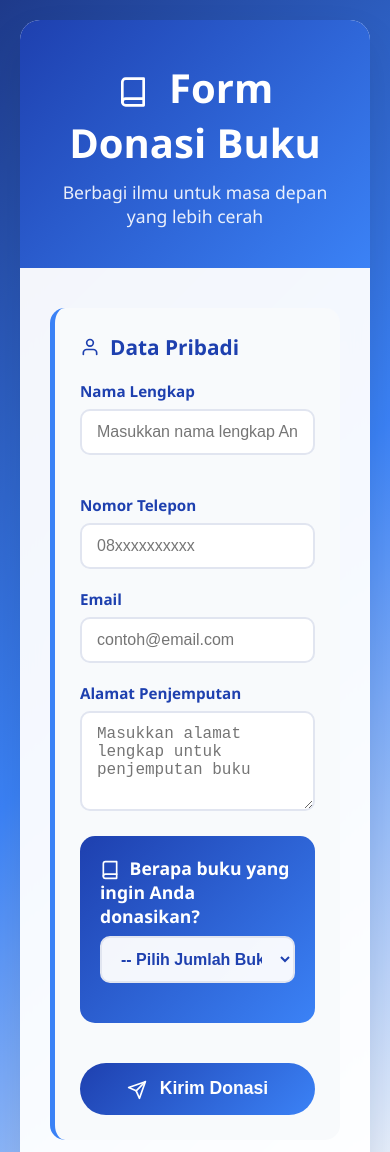
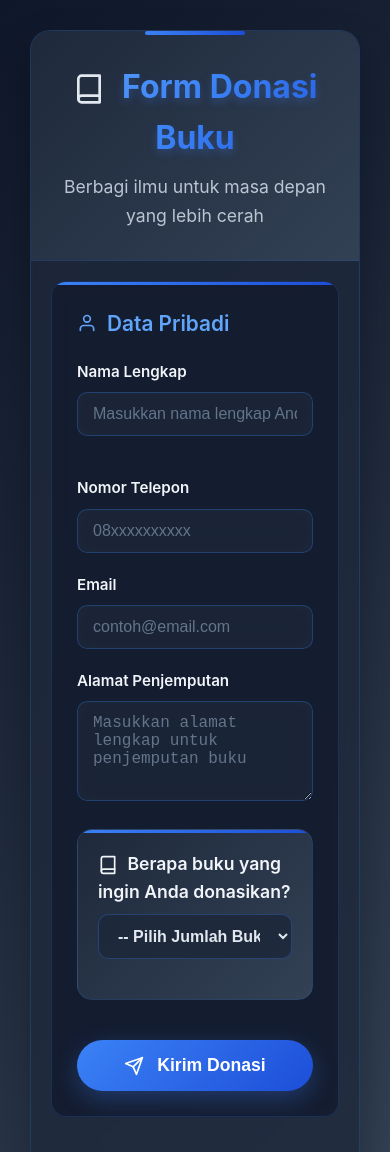
Before and after one commit to aliyyarahma20/donasibuku, a plain HTML site: page frontend/index.html in a window 390 px wide. Shown: the top 1152 px of the page. Drawn offline with Linux system fonts and the light colour scheme.

Commit message:
final-yuai

```diff
--- a/frontend/style.css
+++ b/frontend/style.css
@@ -5,38 +5,61 @@
 }
 
 body {
-            font-family: 'Segoe UI', Tahoma, Geneva, Verdana, sans-serif;
-            background: linear-gradient(135deg, #1e3a8a 0%, #3b82f6 50%, #f8fafc 100%);
+    font-family: 'Inter', 'Segoe UI', Tahoma, Geneva, Verdana, sans-serif;
+    background: linear-gradient(135deg, #0f172a 0%, #1e293b 50%, #334155 100%);
     min-height: 100vh;
+    color: #e2e8f0;
+    line-height: 1.6;
     padding: 20px;
 }
 
 .container {
     max-width: 800px;
     margin: 0 auto;
-            background: rgba(255, 255, 255, 0.95);
+    background: rgba(30, 41, 59, 0.8);
     backdrop-filter: blur(10px);
+    border: 1px solid rgba(59, 130, 246, 0.2);
     border-radius: 20px;
-            box-shadow: 0 20px 40px rgba(0, 0, 0, 0.1);
+    box-shadow: 0 20px 40px rgba(0, 0, 0, 0.3);
     overflow: hidden;
 }
 
 .header {
-            background: linear-gradient(135deg, #1e40af, #3b82f6);
-            color: white;
+    background: linear-gradient(135deg, #1e293b, #334155);
+    color: #e2e8f0;
     padding: 40px 30px;
     text-align: center;
+    position: relative;
+    border-bottom: 1px solid rgba(59, 130, 246, 0.2);
+}
+
+.header::before {
+    content: '';
+    position: absolute;
+    top: 0;
+    left: 50%;
+    transform: translateX(-50%);
+    width: 100px;
+    height: 4px;
+    background: linear-gradient(90deg, #3b82f6, #1d4ed8);
+    border-radius: 2px;
 }
 
 .header h1 {
     font-size: 2.5rem;
     margin-bottom: 10px;
     font-weight: 700;
+    background: linear-gradient(135deg, #60a5fa, #3b82f6, #1d4ed8);
+    -webkit-background-clip: text;
+    -webkit-text-fill-color: transparent;
+    background-clip: text;
+    text-shadow: 0 4px 8px rgba(59, 130, 246, 0.3);
 }
 
 .header p {
     opacity: 0.9;
     font-size: 1.1rem;
+    color: #cbd5e1;
 }
 
 .form-content {
@@ -46,14 +69,27 @@
 .section {
     margin-bottom: 30px;
     padding: 25px;
-            background: #f8fafc;
+    background: rgba(15, 23, 42, 0.6);
+    backdrop-filter: blur(10px);
+    border: 1px solid rgba(59, 130, 246, 0.2);
     border-radius: 15px;
-            border-left: 5px solid #3b82f6;
+    position: relative;
+    overflow: hidden;
+}
+
+.section::before {
+    content: '';
+    position: absolute;
+    top: 0;
+    left: 0;
+    right: 0;
+    height: 3px;
+    background: linear-gradient(90deg, #3b82f6, #1d4ed8);
 }
 
 .section-title {
     font-size: 1.3rem;
-            color: #1e40af;
+    color: #60a5fa;
     margin-bottom: 20px;
     font-weight: 600;
     display: flex;
@@ -75,24 +111,46 @@
     .form-row {
         grid-template-columns: 1fr;
     }
+
+    .container {
+        margin: 10px;
+    }
+
+    .form-content {
+        padding: 20px;
+    }
+
+    .header {
+        padding: 30px 20px;
+    }
+
+    .header h1 {
+        font-size: 2rem;
+    }
 }
 
 label {
     display: block;
     margin-bottom: 8px;
     font-weight: 600;
-            color: #1e40af;
+    color: #f1f5f9;
     font-size: 0.95rem;
 }
 
 input, select, textarea {
     width: 100%;
     padding: 12px 15px;
-            border: 2px solid #e1e5f0;
+    border: 1px solid rgba(59, 130, 246, 0.3);
     border-radius: 10px;
     font-size: 1rem;
     transition: all 0.3s ease;
-            background: white;
+    background: rgba(30, 41, 59, 0.8);
+    color: #e2e8f0;
+    backdrop-filter: blur(10px);
+}
+
+input::placeholder, textarea::placeholder {
+    color: #64748b;
 }
 
 input:focus, select:focus, textarea:focus {
@@ -108,27 +166,41 @@
 }
 
 .book-selector {
-            background: linear-gradient(135deg, #1e40af 0%, #3b82f6 100%);
-            color: white;
+    background: linear-gradient(135deg, #1e293b, #334155);
+    color: #e2e8f0;
     padding: 20px;
     border-radius: 15px;
     margin-bottom: 20px;
+    border: 1px solid rgba(59, 130, 246, 0.2);
+    position: relative;
+    overflow: hidden;
+}
+
+.book-selector::before {
+    content: '';
+    position: absolute;
+    top: 0;
+    left: 0;
+    right: 0;
+    height: 3px;
+    background: linear-gradient(90deg, #3b82f6, #1d4ed8);
 }
 
 .book-selector label {
-            color: white;
+    color: #f1f5f9;
     font-size: 1.1rem;
 }
 
 .book-selector select {
-            background: rgba(255, 255, 255, 0.95);
-            color: #1e40af;
+    background: rgba(30, 41, 59, 0.9);
+    color: #e2e8f0;
     font-weight: 600;
 }
 
 .book-item {
-            background: white;
-            border: 2px solid #e1e5f0;
+    background: rgba(30, 41, 59, 0.8);
+    backdrop-filter: blur(10px);
+    border: 1px solid rgba(59, 130, 246, 0.2);
     border-radius: 15px;
     padding: 25px;
     margin-bottom: 20px;
@@ -139,8 +211,8 @@
 
 .book-item:hover {
     transform: translateY(-5px);
-            box-shadow: 0 15px 30px rgba(0, 0, 0, 0.1);
-            border-color: #3b82f6;
+    box-shadow: 0 20px 40px rgba(59, 130, 246, 0.2);
+    border-color: rgba(59, 130, 246, 0.4);
 }
 
 .book-item::before {
@@ -149,20 +221,21 @@
     top: 0;
     left: 0;
     right: 0;
-            height: 4px;
-            background: linear-gradient(90deg, #1e40af, #3b82f6);
+    height: 3px;
+    background: linear-gradient(90deg, #3b82f6, #1d4ed8);
 }
 
 .book-number {
     position: absolute;
     top: -10px;
     right: 20px;
-            background: linear-gradient(135deg, #1e40af, #3b82f6);
+    background: linear-gradient(135deg, #3b82f6, #1d4ed8);
     color: white;
     padding: 8px 15px;
     border-radius: 0 0 10px 10px;
     font-weight: bold;
     font-size: 0.9rem;
+    box-shadow: 0 4px 12px rgba(59, 130, 246, 0.3);
 }
 
 .file-upload {
@@ -184,28 +257,29 @@
     justify-content: center;
     gap: 10px;
     padding: 15px;
-            border: 2px dashed #3b82f6;
+    border: 2px dashed rgba(59, 130, 246, 0.5);
     border-radius: 10px;
     cursor: pointer;
     transition: all 0.3s ease;
-            background: rgba(59, 130, 246, 0.05);
-            color: #1e40af;
+    background: rgba(59, 130, 246, 0.1);
+    color: #60a5fa;
     font-weight: 600;
 }
 
 .file-label:hover {
-            background: rgba(59, 130, 246, 0.1);
+    background: rgba(59, 130, 246, 0.2);
+    border-color: rgba(59, 130, 246, 0.7);
     transform: translateY(-2px);
 }
 
 .file-selected {
     background: rgba(34, 197, 94, 0.1);
-            border-color: #22c55e;
-            color: #22c55e;
+    border-color: rgba(34, 197, 94, 0.5);
+    color: #4ade80;
 }
 
 .submit-btn {
-            background: linear-gradient(135deg, #1e40af, #3b82f6);
+    background: linear-gradient(135deg, #3b82f6, #1d4ed8);
     color: white;
     padding: 15px 40px;
     border: none;
@@ -218,11 +292,12 @@
     margin-top: 20px;
     position: relative;
     overflow: hidden;
+    box-shadow: 0 8px 24px rgba(59, 130, 246, 0.3);
 }
 
 .submit-btn:hover {
     transform: translateY(-3px);
-            box-shadow: 0 15px 30px rgba(30, 64, 175, 0.4);
+    box-shadow: 0 15px 30px rgba(59, 130, 246, 0.4);
 }
 
 .submit-btn:active {
@@ -265,18 +340,19 @@
     font-weight: 600;
     text-align: center;
     display: none;
+    backdrop-filter: blur(10px);
 }
 
 .status.success {
-            background: rgba(34, 197, 94, 0.1);
-            border: 2px solid #22c55e;
-            color: #15803d;
+    background: rgba(34, 197, 94, 0.2);
+    border: 1px solid rgba(34, 197, 94, 0.3);
+    color: #4ade80;
 }
 
 .status.error {
-            background: rgba(239, 68, 68, 0.1);
-            border: 2px solid #ef4444;
-            color: #dc2626;
+    background: rgba(239, 68, 68, 0.2);
+    border: 1px solid rgba(239, 68, 68, 0.3);
+    color: #f87171;
 }
 
 .fade-in {
@@ -298,15 +374,15 @@
 }
 
 ::-webkit-scrollbar-track {
-            background: #f1f1f1;
+    background: rgba(30, 41, 59, 0.5);
     border-radius: 10px;
 }
 
 ::-webkit-scrollbar-thumb {
-            background: linear-gradient(135deg, #1e40af, #3b82f6);
+    background: linear-gradient(135deg, #3b82f6, #1d4ed8);
     border-radius: 10px;
 }
 
 ::-webkit-scrollbar-thumb:hover {
-            background: linear-gradient(135deg, #1e3a8a, #2563eb);
+    background: linear-gradient(135deg, #2563eb, #1e40af);
 }
```
Also changed, not shown: frontend/admin.html (+7 -1 lines). Lines whose indentation alone changed are shown as unchanged.
